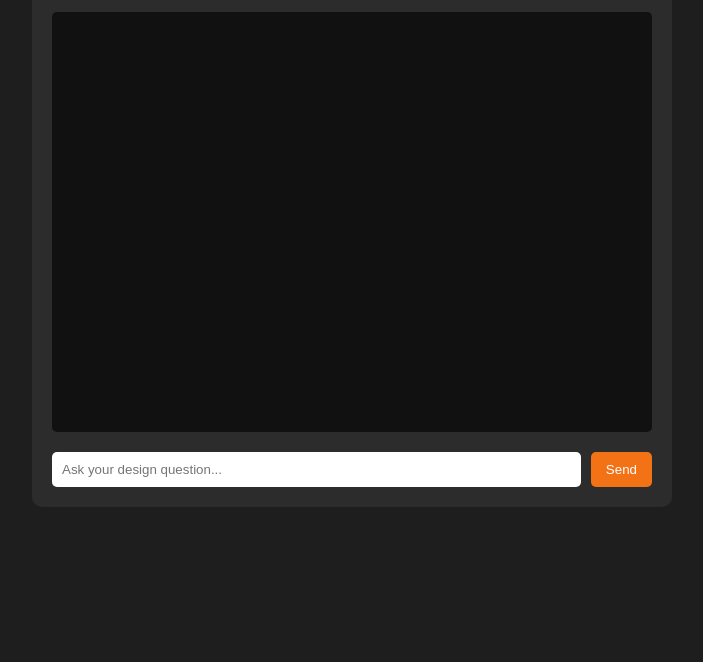
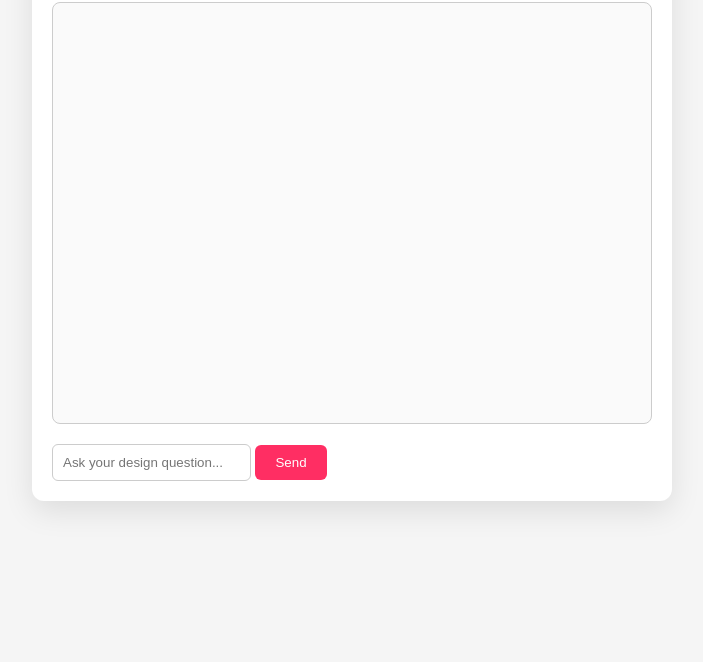
Before and after one commit to rahulchauhan33/claude-codesigner-frontend, a plain HTML site: page index.html in a window 1280 px wide. Shown: the part 138-800 px from the top of the page, without its empty margins (288-991 px from the left). Drawn offline with Linux system fonts and the light colour scheme.

Commit message:
Update style.css

```diff
--- a/style.css
+++ b/style.css
@@ -1,45 +1,55 @@
 body {
   font-family: 'Poppins', sans-serif;
-  background: #1e1e1e;
-  color: white;
+  background-color: #f5f5f5;
   margin: 0;
   padding: 0;
 }
 
 .chat-container {
   max-width: 600px;
-  margin: 50px auto;
+  margin: 40px auto;
+  background: white;
+  border-radius: 12px;
   padding: 20px;
-  background: #2c2c2c;
-  border-radius: 10px;
+  box-shadow: 0 10px 30px rgba(0, 0, 0, 0.1);
+}
+
+h1 {
+  text-align: center;
+  color: #333;
 }
 
 .chat-box {
   height: 400px;
   overflow-y: auto;
-  background: #111;
+  border: 1px solid #ccc;
   padding: 10px;
-  border-radius: 5px;
+  margin-bottom: 20px;
+  border-radius: 8px;
+  background: #fafafa;
 }
 
-.input-section {
+.input-area {
   display: flex;
-  margin-top: 20px;
+  gap: 10px;
 }
 
-#user-input {
+input[type="text"] {
   flex: 1;
   padding: 10px;
-  border-radius: 5px;
-  border: none;
+  border-radius: 6px;
+  border: 1px solid #ccc;
 }
 
 button {
-  background-color: #F27215;
+  padding: 10px 20px;
+  border: none;
+  border-radius: 6px;
+  background-color: #FF2E63;
   color: white;
-  padding: 10px 15px;
-  margin-left: 10px;
-  border: none;
-  border-radius: 5px;
   cursor: pointer;
 }
+
+button:hover {
+  background-color: #e62356;
+}
```
